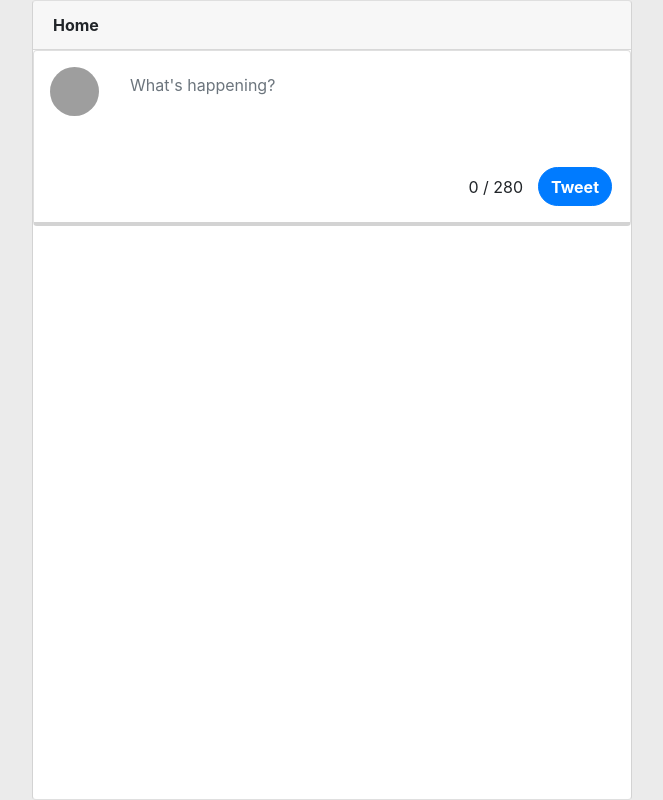
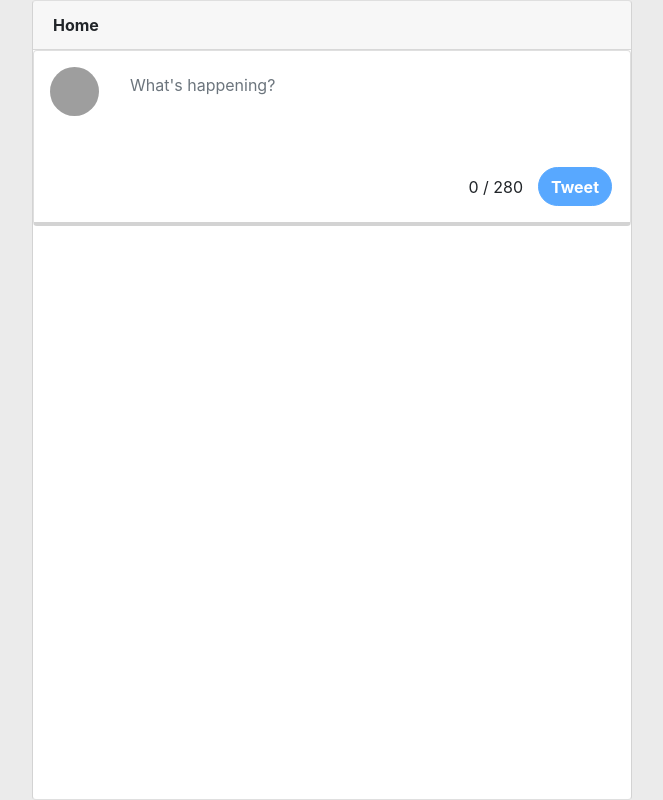
Before and after one commit to ShMcK/coderoad-tutorial-tweeter, a React (Create React App) app: page / in a window 1280 px wide. Shown: the whole page, without its empty margins (308-971 px from the left). Built offline with nearby package versions, Linux system fonts and the light colour scheme; grey boxes are pictures that could not be loaded.

Commit message:
solution: disable tweet when no text

```diff
--- a/src/components/MessageForm/index.js
+++ b/src/components/MessageForm/index.js
@@ -38,7 +38,7 @@
             variant="primary"
             type="submit"
             role="tweet"
-            /* TODO: disable button if no text */
+            disabled={text.length < 1}
           >
             Tweet
           </Button>
```
